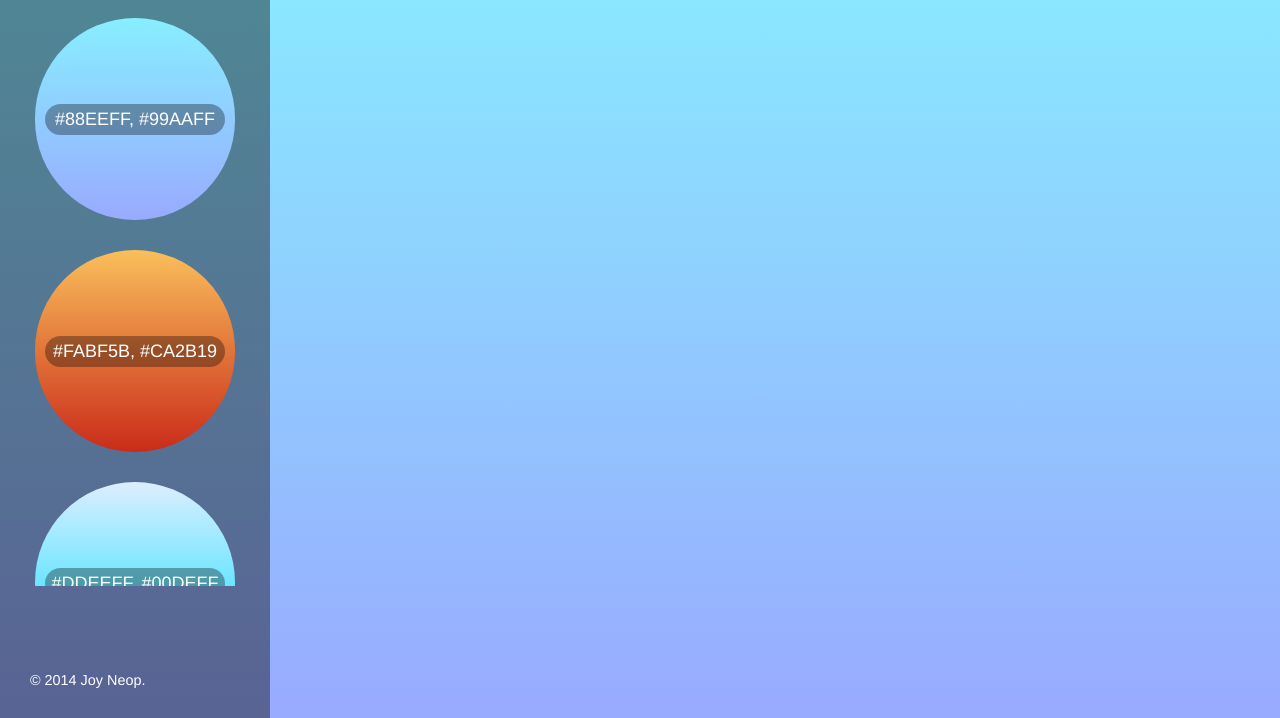
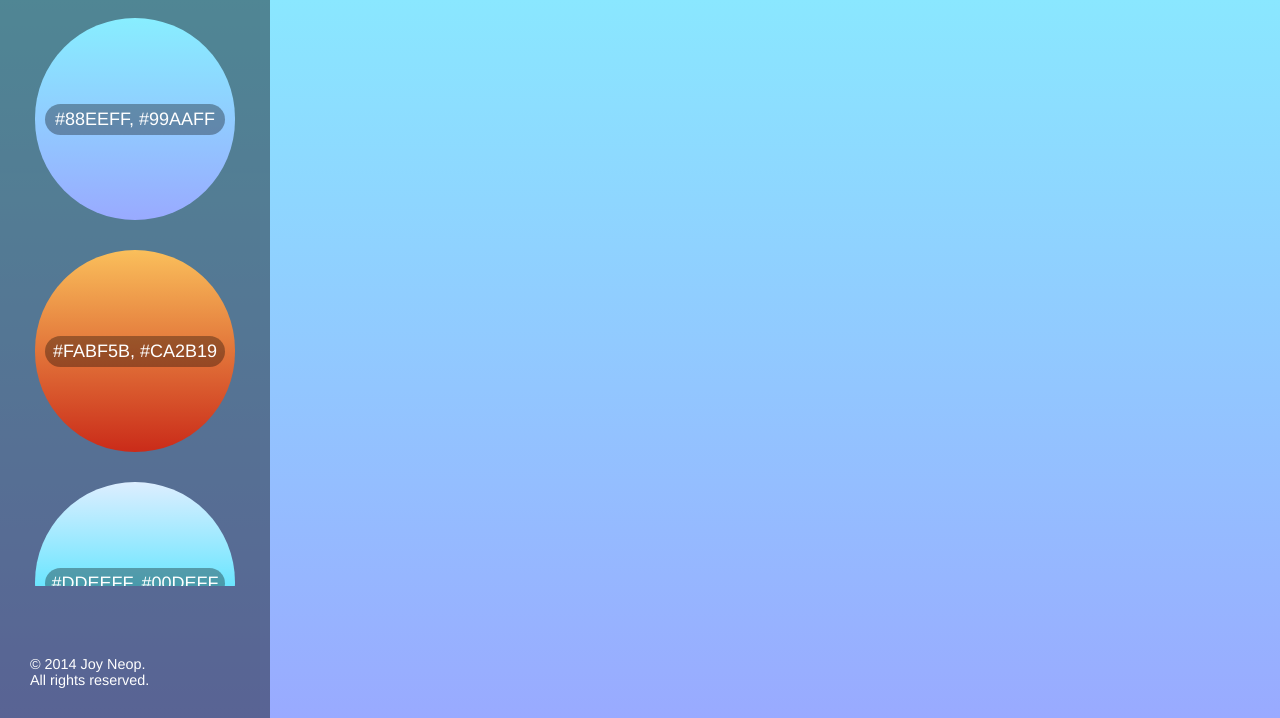
Before and after one commit to neruthes/gayradient, a plain HTML site: page index.html in a window 1280 px wide. Shown: the part 82-800 px from the top of the page. Drawn offline with Linux system fonts and the light colour scheme.

Commit message:
footer minor edit

```diff
--- a/index.html
+++ b/index.html
@@ -15,7 +15,7 @@
 		<div id="content"></div>
 	</header>
 	<footer class="global">
-		<a href="http://neop.me/">&copy; 2014 Joy Neop.</a>
+		<a href="http://neop.me/">&copy; 2014 Joy Neop.<br />All rights reserved.</a>
 	</footer>
 	<script type="text/javascript" src="main.js"></script>
 	<script type="text/javascript" src="g.js"></script>
```
